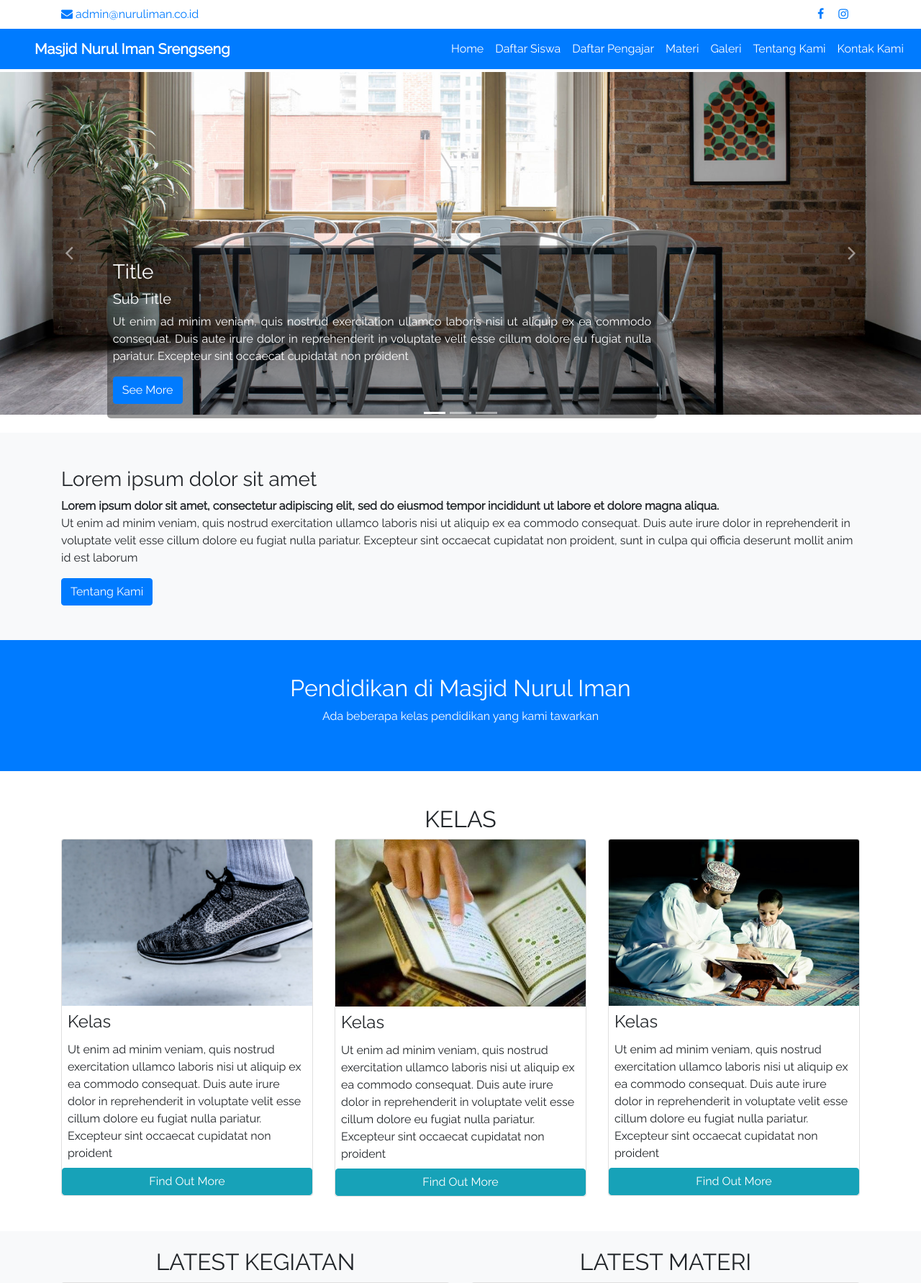
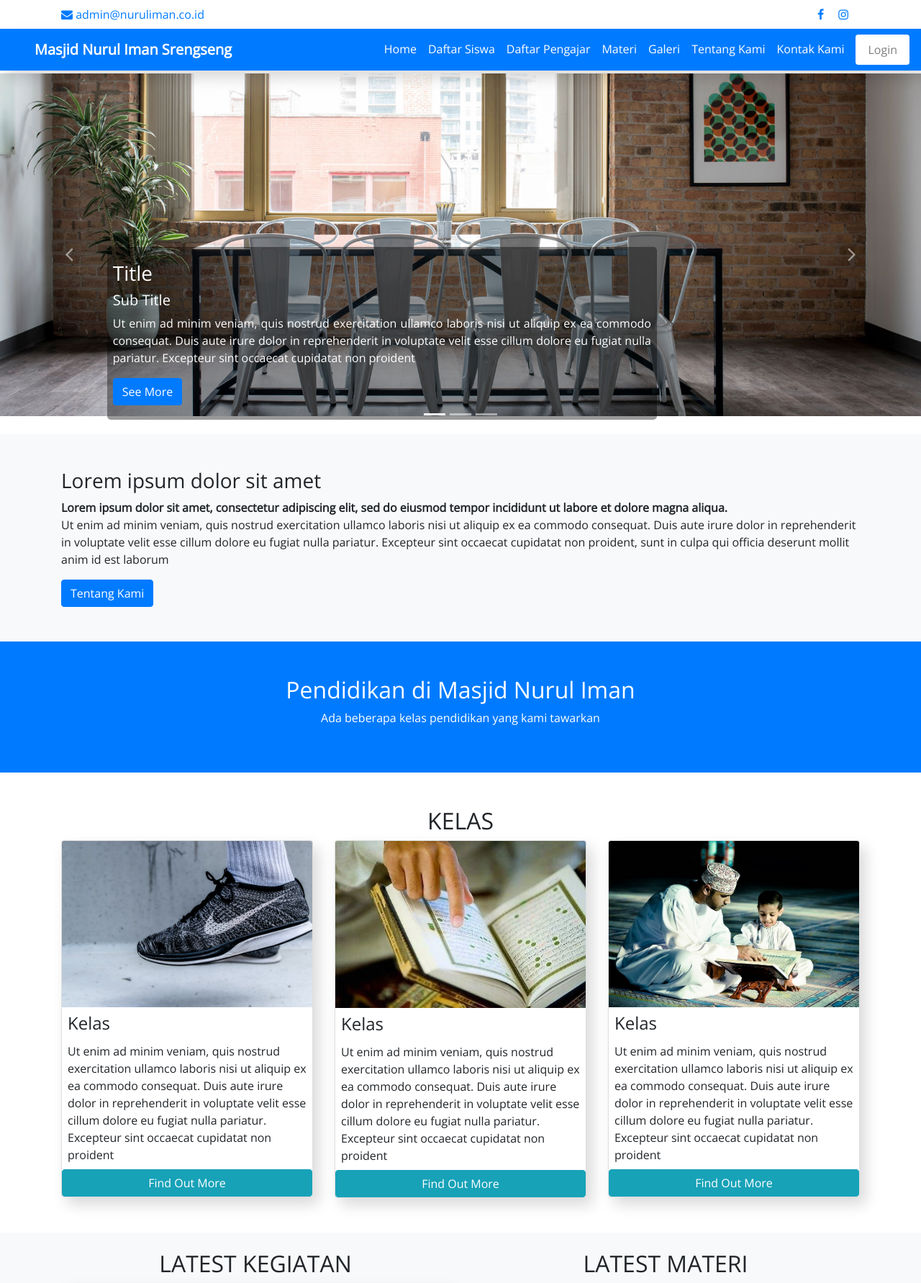
Before and after one commit to mrickymuliawan/web-nurul-iman, a CodeIgniter app: page /database/index.php/home/index in a window 1280 px wide. Shown: the top 1782 px of the page at 72% size. Run offline with CodeIgniter, Linux system fonts and the light colour scheme; some libraries are stand-ins or nearby versions.

Commit message:
adding some shadow home page

```diff
--- a/application/views/layouts/page_layout.php
+++ b/application/views/layouts/page_layout.php
@@ -35,7 +35,7 @@
     </div>
 
 
-	<nav class="navbar navbar-expand-lg navbar-light bg-primary sticky-top pl-5 mb-1">
+	<nav class="navbar navbar-expand-lg navbar-light bg-primary sticky-top pl-5 mb-1 hover-shadow">
 
       <a class="navbar-brand text-white" href="<?= base_url('') ?>"><strong>Masjid Nurul Iman Srengseng</strong></a>
       <button class="navbar-toggler" type="button" data-toggle="collapse" data-target="#navbarSupportedContent" aria-controls="navbarSupportedContent" aria-expanded="false" aria-label="Toggle navigation">
@@ -48,22 +48,25 @@
             <a class="nav-link text-white" href="<?= base_url('') ?>">Home</a>
           </li>
            <li class="nav-item">
-            <a class="nav-link text-white" href="<?= base_url('services') ?>">Daftar Siswa</a>
+            <a class="nav-link text-white" href="<?= base_url('#') ?>">Daftar Siswa</a>
           </li>
           <li class="nav-item">
-            <a class="nav-link text-white" href="<?= base_url('about') ?>">Daftar Pengajar</a>
+            <a class="nav-link text-white" href="<?= base_url('#') ?>">Daftar Pengajar</a>
           </li>
           <li class="nav-item">
-            <a class="nav-link text-white" href="<?= base_url('regulation') ?>">Materi</a>
+            <a class="nav-link text-white" href="<?= base_url('#') ?>">Materi</a>
           </li>
           <li class="nav-item">
-            <a class="nav-link text-white" href="<?= base_url('news') ?>">Galeri</a>
+            <a class="nav-link text-white" href="<?= base_url('#') ?>">Galeri</a>
           </li>
           <li class="nav-item">
-            <a class="nav-link text-white" href="<?= base_url('contact') ?>">Tentang Kami</a>
+            <a class="nav-link text-white" href="<?= base_url('#') ?>">Tentang Kami</a>
           </li>
           <li class="nav-item">
-            <a class="nav-link text-white" href="<?= base_url('contact') ?>">Kontak Kami</a>
+            <a class="nav-link text-white" href="<?= base_url('#') ?>">Kontak Kami</a>
+          </li>
+          <li class="nav-item ml-2">
+            <a class="nav-link btn bg-white px-3 box-shadow" href="<?= base_url('admin') ?>">Login</a>
           </li>
         </ul>
 
--- a/assets/css/page-style.css
+++ b/assets/css/page-style.css
@@ -1,6 +1,6 @@
-@import url('https://fonts.googleapis.com/css?family=Raleway');
+@import url('https://fonts.googleapis.com/css?family=Open+Sans');
 body{
-	font-family: 'raleway';
+	font-family: 'Open Sans';
 }
 
 @media screen and (min-width: 300px) and (max-width: 800px)   {
@@ -27,8 +27,13 @@ body{
 	border-radius: 5px;
 	/*width: 100%;*/
 }
+
+.hover-shadow{
+	box-shadow: 8px 10px 20px 0 rgba(0, 0, 0, 0.15);
+	transition: 0.5s;
+}
 .hover-shadow:hover{
-	box-shadow: 0 4px 4px 0 rgba(0, 0, 0, 0.1), 0 3px 10px 0 rgba(0, 0, 0, 0.1);
+	box-shadow: 2px 2px 10px 0 rgba(0, 0, 0, 0.15);
 	transition: 0.5s;
 }
 .hover-shadow img{
```
